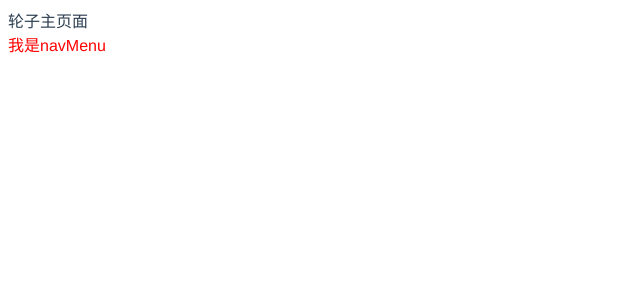
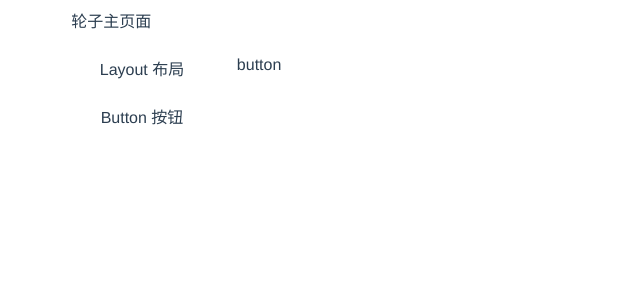
Before and after one commit to ohq-silver/self-components, a Vue app: page / in a window 1280 px wide. Shown: the top 300 px of the page, without its empty margins (0-640 px from the left). Built offline with nearby package versions, Linux system fonts and the light colour scheme.

Commit message:
-侧边导航栏初步效果

```diff
--- a/src/components/navMenuComponents/src/components/NavMenuComponents.vue
+++ b/src/components/navMenuComponents/src/components/NavMenuComponents.vue
@@ -1,15 +1,43 @@
 <template>
   <div class="nav-menu-components"
   >
-    我是navMenu
+    <nav-menu-components-titles
+      :titles="titles"
+      @clickTitle="clickTitle"
+    ></nav-menu-components-titles>
+    <nav-menu-components-content
+      :showContent="showContent"
+    ></nav-menu-components-content>
   </div>
 </template>
 
 <script>
 import NavMenuComponents from '../mixins/NavMenuComponents'
+import NavMenuComponentsTitles from './NavMenuComponentsTitles'
+import NavMenuComponentsContent from './NavMenuComponentsContent'
 
 export default {
-  mixins: [NavMenuComponents]
+  components: {
+    NavMenuComponentsTitles,
+    NavMenuComponentsContent
+  },
+  mixins: [NavMenuComponents],
+  data() {
+    return {
+      titles: [
+        { title: 'Layout 布局' },
+        { title: 'Button 按钮' }
+      ],
+      showContent: 'Button'
+    }
+  },
+  methods: {
+    clickTitle(title) {
+      // eslint-disable-next-line
+      const [englishTitle, chineseTitle] = title.split(' ')
+      this.showContent = englishTitle
+    }
+  }
 }
 </script>
 
--- /dev/null
+++ b/src/components/navMenuComponents/src/components/NavMenuComponentsContent.vue
@@ -0,0 +1,45 @@
+<template>
+  <div
+    class="nav-menu-components-content"
+  >
+    <component
+      :is="componentFactory"
+    ></component>
+  </div>
+</template>
+
+<script>
+import button from './button'
+import layout from './layout'
+export default {
+  props: {
+    showContent: { type: String, default: '' }
+  },
+  data() {
+    return {
+    }
+  },
+  computed: {
+    componentFactory() {
+      console.log(this.showContent)
+      switch (this.currentComponent) {
+        case 'Button':
+          return button
+        case 'Layout':
+          return layout
+        default:
+          return null
+      }
+    },
+    currentComponent() {
+      return this.showContent
+    }
+  },
+  methods: {
+  }
+}
+</script>
+
+<style>
+
+</style>
--- /dev/null
+++ b/src/components/navMenuComponents/src/components/NavMenuComponentsTitles.vue
@@ -0,0 +1,36 @@
+<template>
+  <div
+    class="nav-menu-components-titles"
+  >
+    <div
+      class="nav-menu-components-title"
+      v-for="(item, idx) in titles"
+      :key="idx"
+    >
+      <div
+        @click="clickTitle(item)"
+      >
+        {{ item.title }}
+      </div>
+    </div>
+  </div>
+</template>
+
+<script>
+export default {
+  props: {
+    titles: { type: Array, default: () => ([]) }
+  },
+  computed: {
+  },
+  methods: {
+    clickTitle(item) {
+      this.$emit('clickTitle', item.title)
+    }
+  }
+}
+</script>
+
+<style>
+
+</style>
--- /dev/null
+++ b/src/components/navMenuComponents/src/components/button.vue
@@ -0,0 +1,15 @@
+<template>
+  <div>
+    button
+  </div>
+</template>
+
+<script>
+export default {
+
+}
+</script>
+
+<style>
+
+</style>
--- /dev/null
+++ b/src/components/navMenuComponents/src/components/layout.vue
@@ -0,0 +1,15 @@
+<template>
+  <div>
+    layout
+  </div>
+</template>
+
+<script>
+export default {
+
+}
+</script>
+
+<style>
+
+</style>
--- a/src/components/navMenuComponents/src/styles/index.scss
+++ b/src/components/navMenuComponents/src/styles/index.scss
@@ -1,3 +1,18 @@
 .nav-menu-components {
-  color: red;
+  display: flex;
 }
+.nav-menu-components-titles {
+  width: 13%;
+}
+.nav-menu-components-content {
+  width: 87%;
+  margin: 1.5em;
+}
+.nav-menu-components-title {
+  margin-top: 1.5em;
+  text-align: center;
+  cursor: pointer;
+}
+.nav-menu-components-title:hover {
+  color: #069;
+}
--- a/src/components/usingComponents/src/styles/index.scss
+++ b/src/components/usingComponents/src/styles/index.scss
@@ -0,0 +1,4 @@
+.using-components {
+  width: 90%;
+  margin: 0 auto;
+}
```
